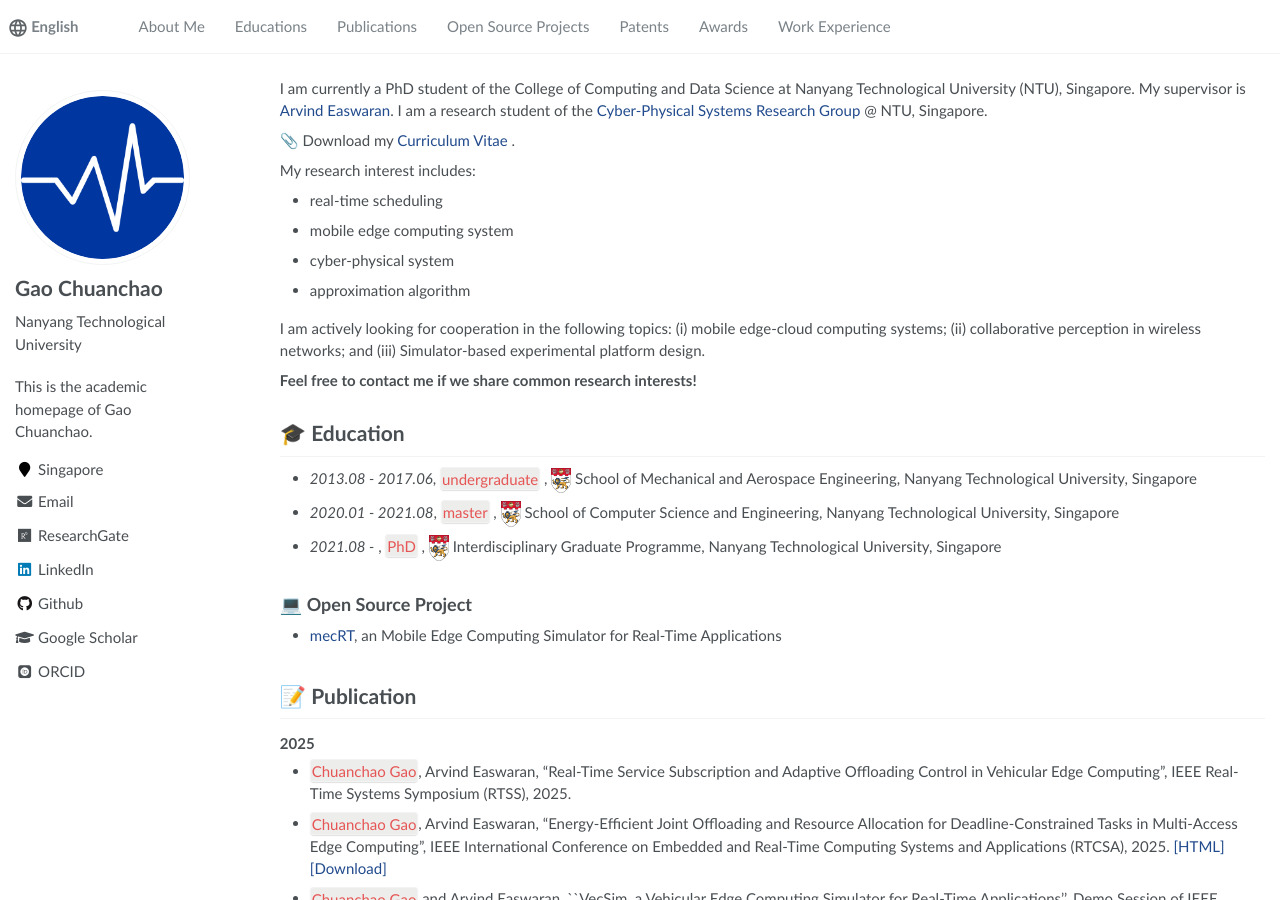
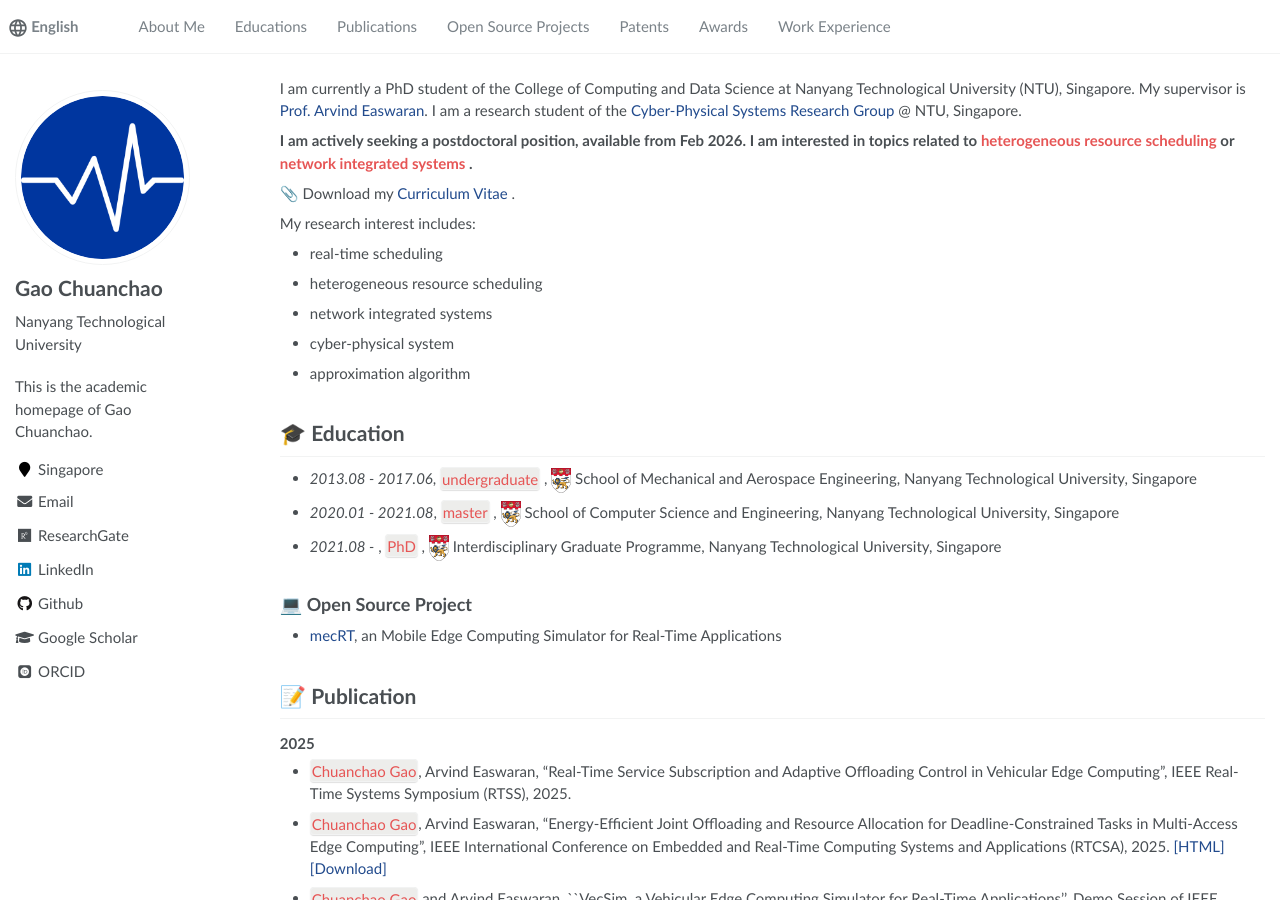
Before and after one commit to gaochuanchao/gaochuanchao.github.io, a Jekyll site: the page built from _pages/about.md, in a window 1280 px wide and 900 px high. Built offline with Jekyll 4.4.1, drawn with Linux system fonts in a browser that asks for light colours; some web fonts are replaced.

Commit message:
update information

```diff
--- a/_pages/about.md
+++ b/_pages/about.md
@@ -17,7 +17,11 @@ redirect_from:
 
 <span class='anchor' id='about-me'></span>
 
-I am currently a PhD student of the College of Computing and Data Science at Nanyang Technological University (NTU), Singapore. My supervisor is [Arvind Easwaran](https://personal.ntu.edu.sg/arvinde/). I am a research student of the [Cyber-Physical Systems Research Group](https://cps-research-group.github.io/)  @ NTU, Singapore.
+I am currently a PhD student of the College of Computing and Data Science at Nanyang Technological University (NTU), Singapore. My supervisor is [Prof. Arvind Easwaran](https://personal.ntu.edu.sg/arvinde/). I am a research student of the [Cyber-Physical Systems Research Group](https://cps-research-group.github.io/)  @ NTU, Singapore.
+
+
+
+**I am actively seeking a postdoctoral position, available from Feb 2026. I am interested in topics related to `heterogeneous resource scheduling` or `network integrated systems` .**
 
 
 
@@ -28,17 +32,10 @@ I am currently a PhD student of the College of Computing and Data Science at Nan
 My research interest includes:
 
 - real-time scheduling
-- mobile edge computing system
+- heterogeneous resource scheduling
+- network integrated systems
 - cyber-physical system
 - approximation algorithm
-
-
-
-I am actively looking for cooperation in the following topics: (i) mobile edge-cloud computing systems; (ii) collaborative perception in wireless networks; and (iii) Simulator-based experimental platform design.
-
-
-
-**Feel free to contact me if we share common research interests!**
 
 
 
```
Also changed, not shown: 1 other file.
